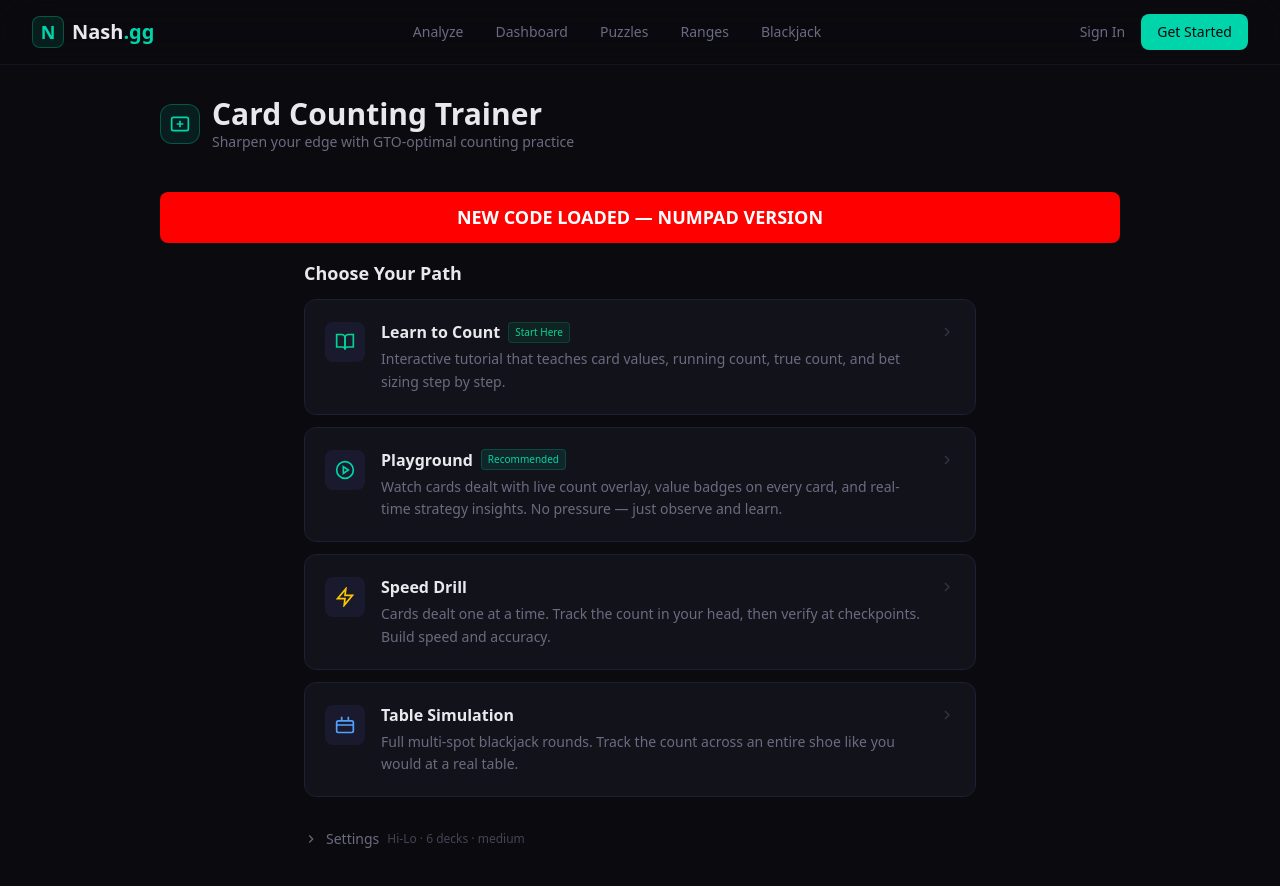
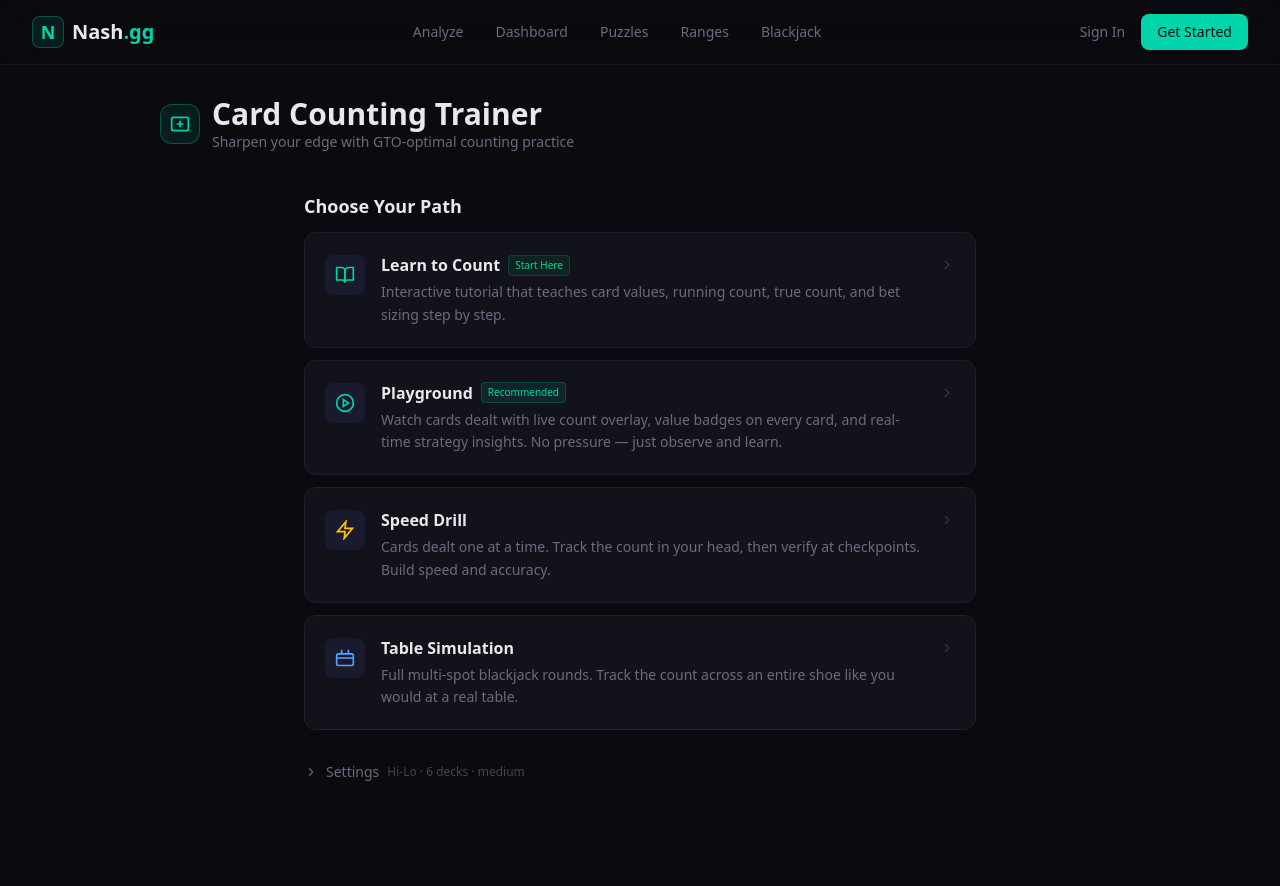
Before and after one commit to h82nk/nash.gg, a Next.js app: page /blackjack in a window 1280 px wide. Shown: the top 886 px of the page. After the commit the page ends 846 px from the top, so only its background shows below. Built offline with nearby package versions, Linux system fonts and the light colour scheme.

Commit message:
fix: Remove debug banner, numpad count input now confirmed working
https://claude.ai/code/session_01Rxsf2cKMQ9ZDH3uXuJ2Vad

```diff
--- a/src/components/blackjack/CountingTrainer.tsx
+++ b/src/components/blackjack/CountingTrainer.tsx
@@ -1420,10 +1420,6 @@ export function CountingTrainer() {
 
   return (
     <div>
-      {/* DEBUG: If you can see this, the new code is loaded */}
-      <div style={{ background: "#ff0000", color: "#ffffff", padding: "12px", textAlign: "center" as const, fontWeight: "bold", fontSize: "18px", borderRadius: "8px", marginBottom: "16px" }}>
-        NEW CODE LOADED — NUMPAD VERSION
-      </div>
       {mode === "home" && (
         <HomeScreen config={config} onConfigChange={setConfig} onSelectMode={setMode} />
       )}
```
